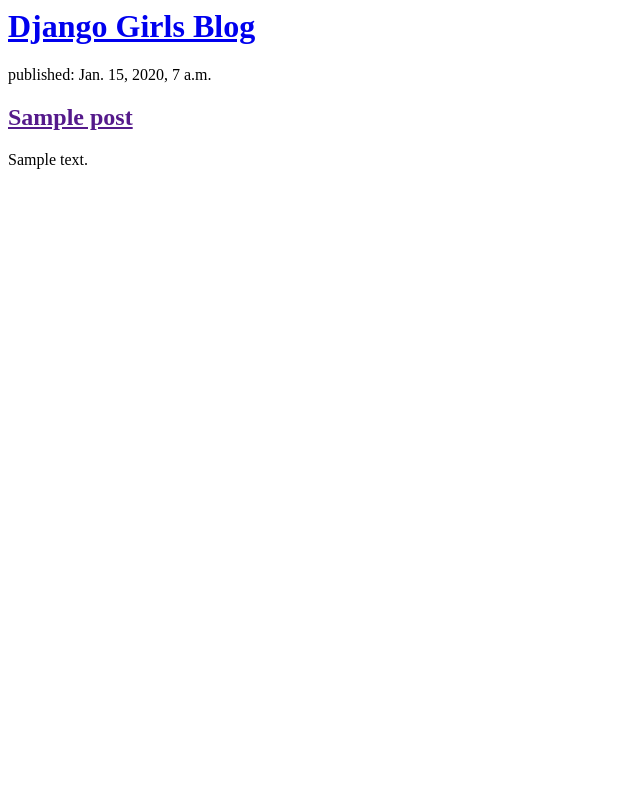
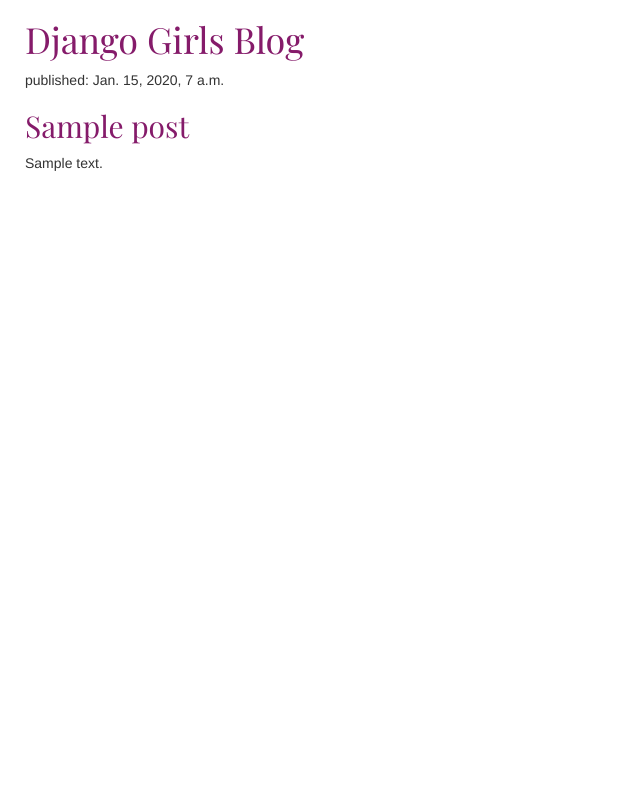
Before and after one commit to mandssdev20/my-first-blog, a Django app: page / in a window 1280 px wide. Shown: the whole page, without its empty margins (0-640 px from the left). Run offline with Django 3.2, Linux system fonts and the light colour scheme; tables that the repository leaves empty hold one stand-in row (values such as "Sample post"); some libraries are stand-ins or nearby versions.

Commit message:
Último commit do Django

```diff
--- /dev/null
+++ b/blog/static/css/blog.css
@@ -0,0 +1,9 @@
+h1 a, h2 a {
+    color: #851b6a;
+    font-family: 'Playfair Display', serif;
+
+}
+
+body {
+    padding-left: 25px;
+}
--- a/blog/templates/blog/post_list.html
+++ b/blog/templates/blog/post_list.html
@@ -1,6 +1,17 @@
+{% load static %}
 <html>
     <head>
+
+        <link rel="stylesheet" href="//maxcdn.bootstrapcdn.com/bootstrap/3.2.0/css/bootstrap.min.css">
+        <link rel="stylesheet" href="//maxcdn.bootstrapcdn.com/bootstrap/3.2.0/css/bootstrap-theme.min.css">
+        <link rel="stylesheet" href="{% static 'css/blog.css' %}">
+
         <title>Blog Pyladies</title>
+
+        <link rel="preconnect" href="https://fonts.googleapis.com">
+<link rel="preconnect" href="https://fonts.gstatic.com" crossorigin>
+<link href="https://fonts.googleapis.com/css2?family=Playfair+Display&display=swap" rel="stylesheet">
+
     </head>
     <body>
         <div>
```
